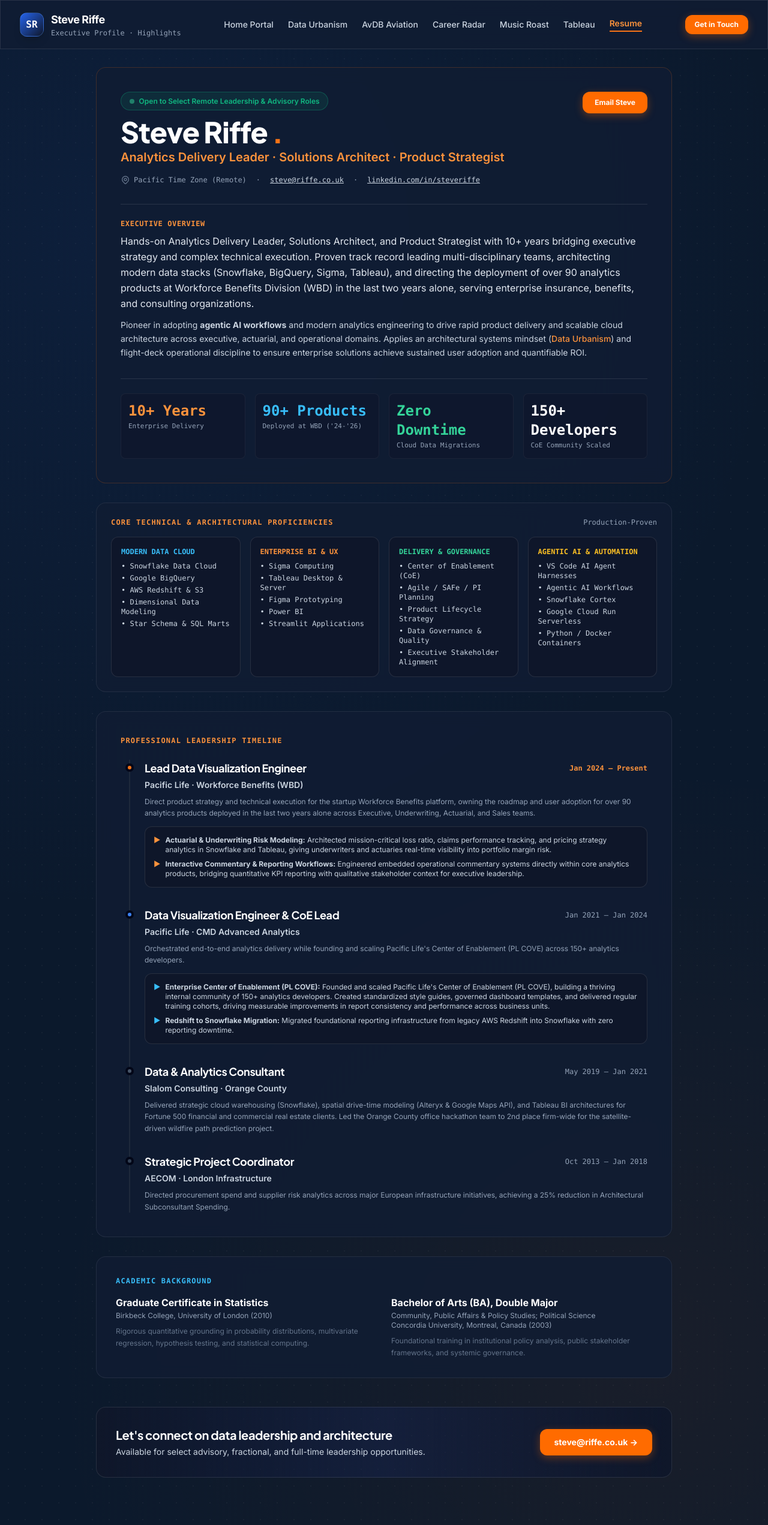
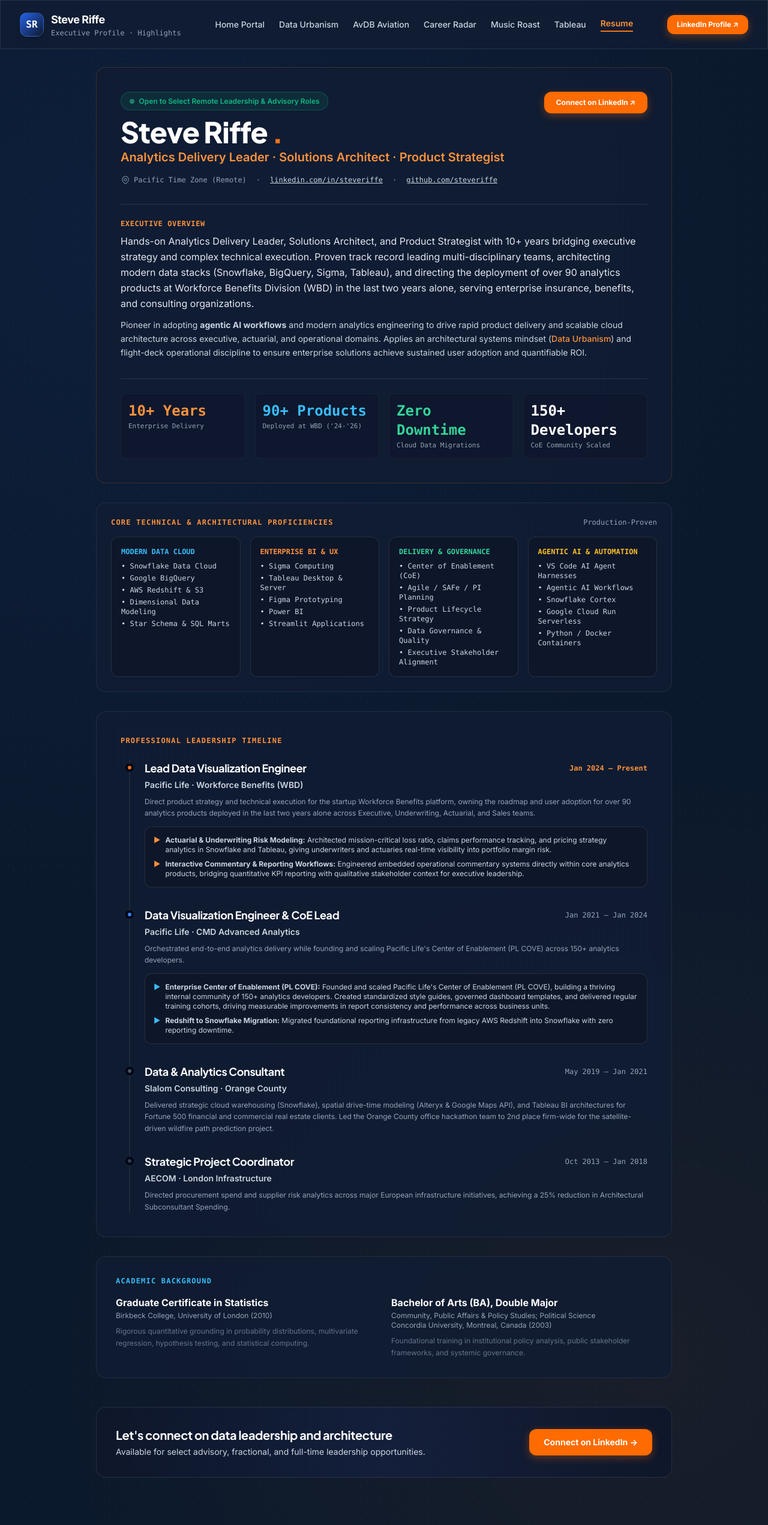
Before and after one commit to steveriffe/portfolio, a website: page public/resume.html in a window 1280 px wide. Shown: the top 2543 px of the page at 60% size. Drawn offline with nearby package versions, Linux system fonts and the light colour scheme.

Commit message:
Remove Get In Touch and email links across portal, replacing with LinkedIn connections

```diff
--- a/public/resume.html
+++ b/public/resume.html
@@ -37,8 +37,8 @@
 
       <!-- Action Buttons -->
       <div class="hidden sm:flex items-center gap-3">
-        <a href="mailto:steve@riffe.co.uk" class="btn-orange px-4 py-2 text-xs">
-          Get in Touch
+        <a href="https://linkedin.com/in/steveriffe" target="_blank" rel="noopener noreferrer" class="btn-orange px-4 py-2 text-xs">
+          LinkedIn Profile ↗
         </a>
       </div>
     </div>
@@ -67,15 +67,15 @@
               Pacific Time Zone (Remote)
             </span>
             <span>·</span>
-            <a href="mailto:steve@riffe.co.uk" class="text-slate-300 hover:text-white underline">steve@riffe.co.uk</a>
+            <a href="https://linkedin.com/in/steveriffe" target="_blank" class="text-slate-300 hover:text-white underline">linkedin.com/in/steveriffe</a>
             <span>·</span>
-            <a href="https://linkedin.com/in/steveriffe" target="_blank" class="text-slate-300 hover:text-white underline">linkedin.com/in/steveriffe</a>
+            <a href="https://github.com/steveriffe" target="_blank" class="text-slate-300 hover:text-white underline">github.com/steveriffe</a>
           </div>
         </div>
 
         <div class="flex sm:flex-col gap-2 shrink-0 no-print">
-          <a href="mailto:steve@riffe.co.uk" class="btn-orange px-5 py-2.5 text-xs text-center">
-            Email Steve
+          <a href="https://linkedin.com/in/steveriffe" target="_blank" rel="noopener noreferrer" class="btn-orange px-5 py-2.5 text-xs text-center">
+            Connect on LinkedIn ↗
           </a>
         </div>
       </div>
@@ -274,8 +274,8 @@
         <p class="text-sm text-slate-300">Available for select advisory, fractional, and full-time leadership opportunities.</p>
       </div>
       <div class="flex items-center gap-3">
-        <a href="mailto:steve@riffe.co.uk" class="btn-orange px-6 py-3 text-sm">
-          steve@riffe.co.uk →
+        <a href="https://linkedin.com/in/steveriffe" target="_blank" rel="noopener noreferrer" class="btn-orange px-6 py-3 text-sm">
+          Connect on LinkedIn →
         </a>
       </div>
     </div>
@@ -294,7 +294,6 @@
       <div class="flex items-center gap-6 text-xs text-slate-400 font-mono">
         <a href="https://github.com/steveriffe" target="_blank" class="hover:text-white">GitHub</a>
         <a href="https://linkedin.com/in/steveriffe" target="_blank" class="hover:text-white">LinkedIn</a>
-        <a href="mailto:steve@riffe.co.uk" class="hover:text-white">steve@riffe.co.uk</a>
       </div>
     </div>
   </footer>
```
Also changed, not shown: public/avdb.html (+0 -1 lines), public/career.html (+0 -1 lines), public/data-urbanism.html (+2 -3 lines), public/index.html (+7 -11 lines), public/music-roast.html (+0 -1 lines), public/tableau.html (+0 -1 lines).
